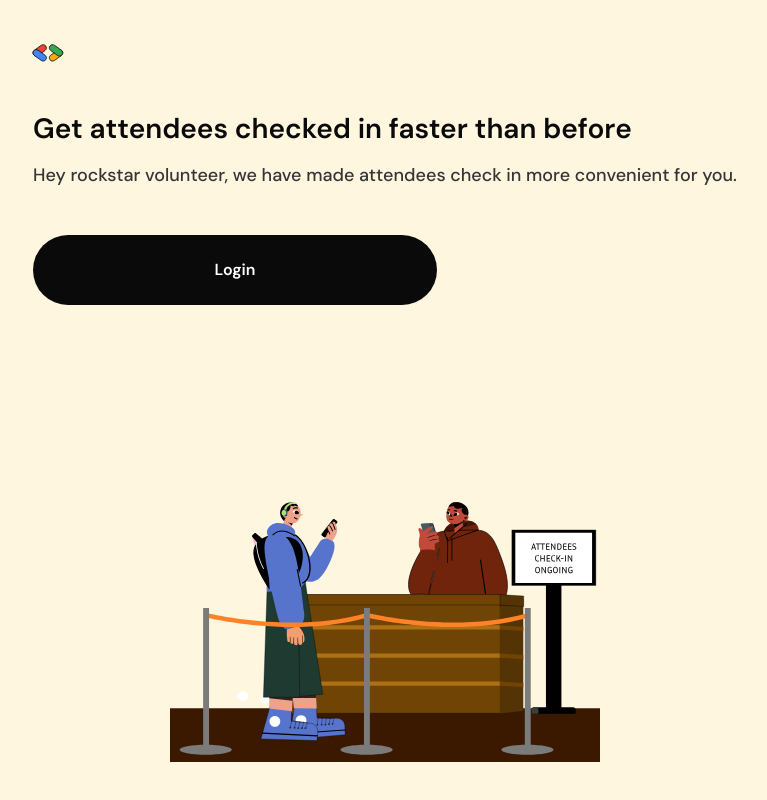
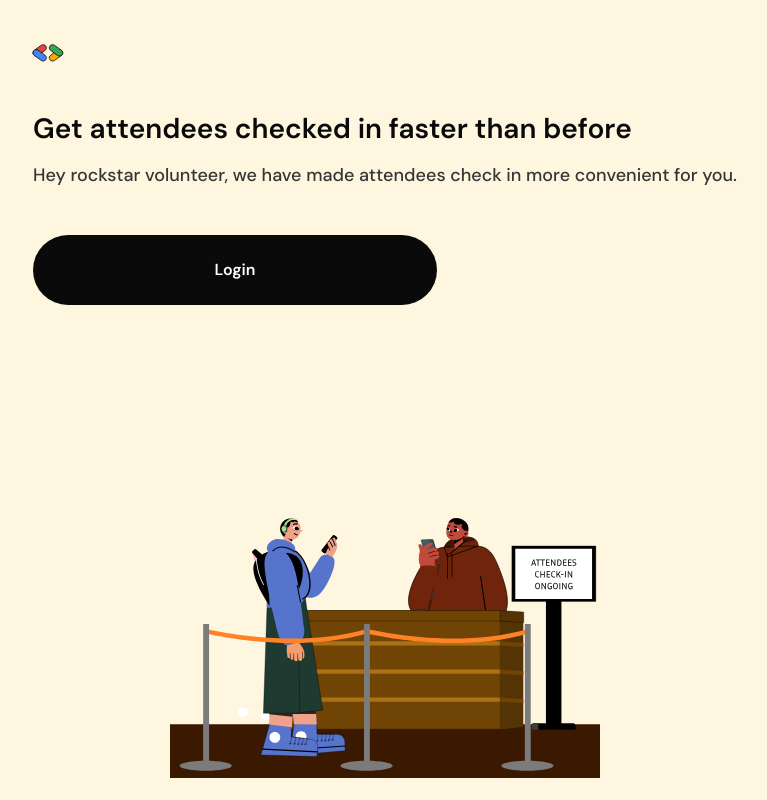
Before and after one commit to GDG-W/Wakanda, an Angular app: page /onboarding in a window 1280 px wide. Shown: the whole page, without its empty margins (255-1022 px from the left). Built offline with nearby package versions, Linux system fonts and the light colour scheme.

Commit message:
onboarding style adjustment

```diff
--- a/src/app/onboarding/onboarding.component.scss
+++ b/src/app/onboarding/onboarding.component.scss
@@ -8,6 +8,7 @@ section {
     .text-info {
         display: flex;
         flex-direction: column;
+        align-items: flex-start;
         padding: 2rem;
         h2 {
             font-size: 28px;
@@ -33,6 +34,6 @@ section {
         bottom: 0;
         display: flex;
         align-items: center;
-        margin-bottom: 2rem;
+        margin-bottom: 1rem;
     }
 }
```
